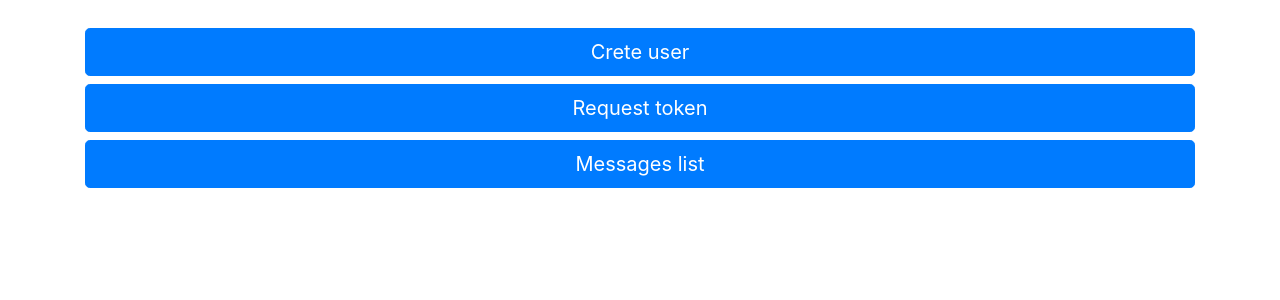
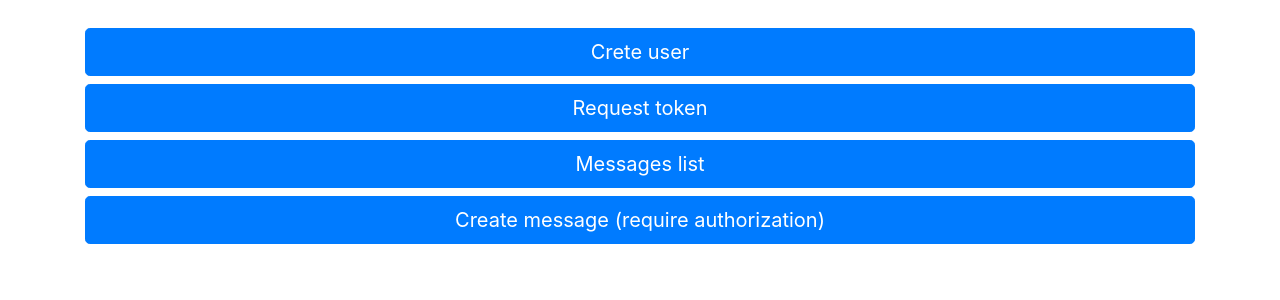
Before and after one commit to dawidbudzynski/short-messages-api, a Django app: page / in a window 1280 px wide. Shown: the part 207-507 px from the top of the page. Run offline with Django 3.2, Linux system fonts and the light colour scheme; data that the repository does not hold is empty; some libraries are stand-ins or nearby versions.

Commit message:
Added sorting on homepage

```diff
--- a/message/views.py
+++ b/message/views.py
@@ -61,3 +61,5 @@ class DeleteMessageView(generics.DestroyAPIView):
 
 class HomePage(ListView):
     model = Message
+
+    ordering = ['id']
--- a/templates/base.html
+++ b/templates/base.html
@@ -27,6 +27,9 @@
         <a type="button" class="btn btn-primary btn-lg btn-block"
                 href='{% url 'message:list' %}'>Messages list
         </a>
+        <a type="button" class="btn btn-primary btn-lg btn-block"
+                href='{% url 'message:create' %}'>Create message (require authorization)
+        </a>
     </div>
     <p></p>
     {% block content %}
```
